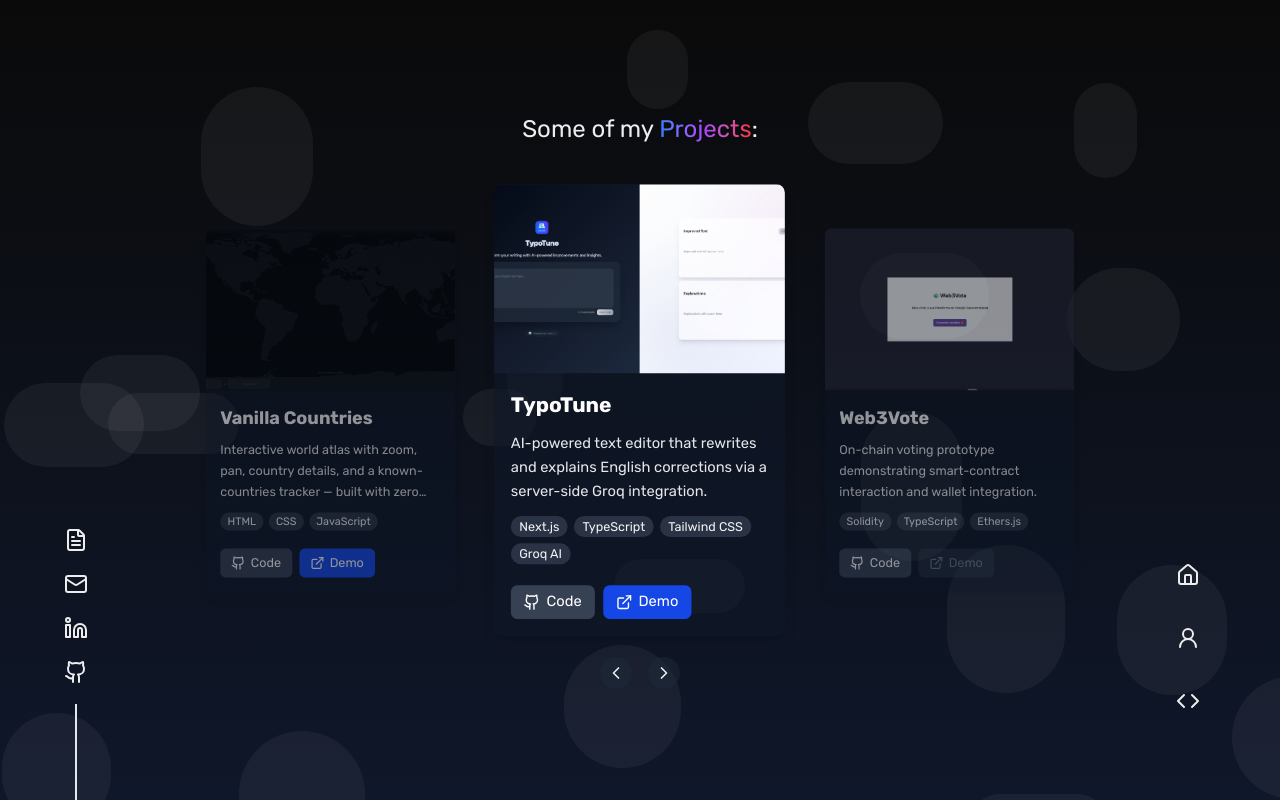
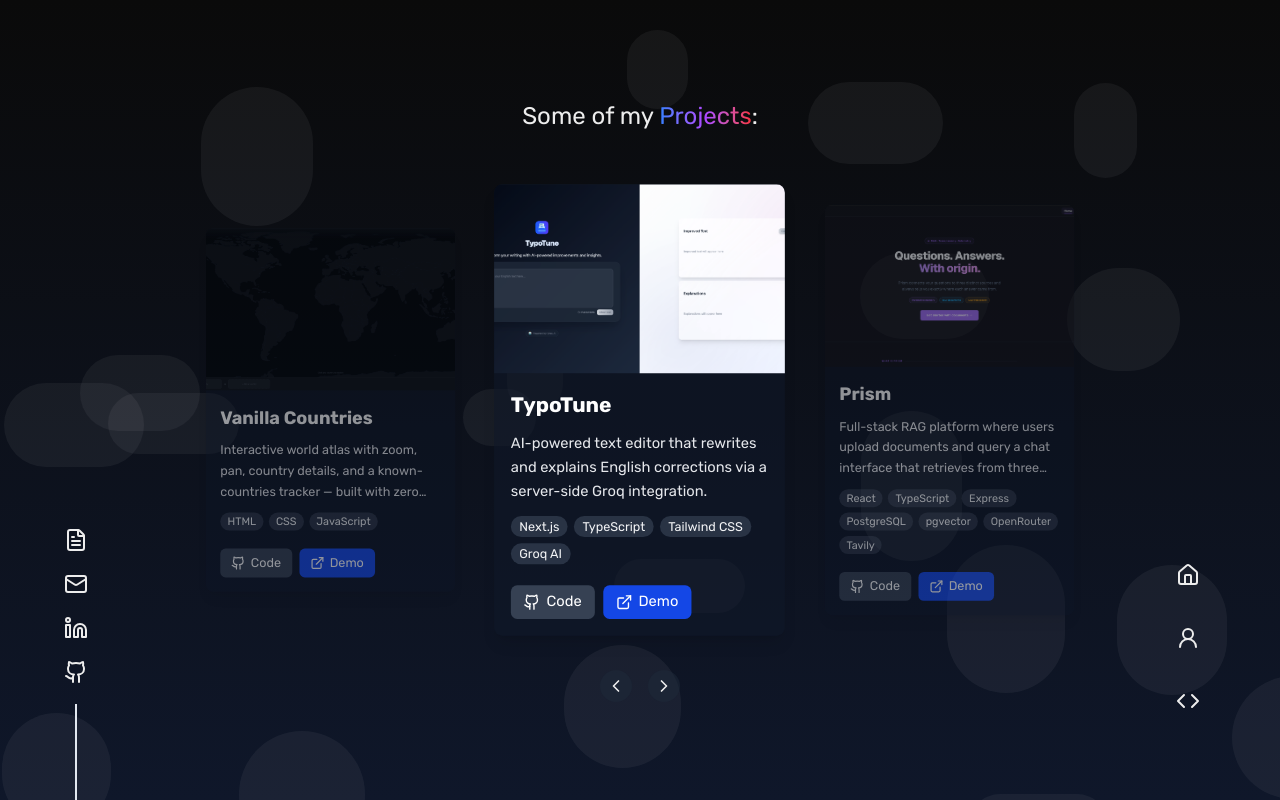
Before and after one commit to ericiannj/new-port, a Next.js app: page /projects in a window 1280 px wide. Built offline with nearby package versions, Linux system fonts and the light colour scheme.

Commit message:
feat(projects): replace web3vote with prism project entry

```diff
--- a/src/app/projects/data.ts
+++ b/src/app/projects/data.ts
@@ -1,7 +1,7 @@
 import type { StaticImageData } from 'next/image';
 import VanillaCountriesImage from '../../assets/images/vanilla-countries.png';
 import TypoTuneImage from '../../assets/images/typotune.png';
-import Web3VoteImage from '../../assets/images/web3vote.png';
+import PrismImage from '../../assets/images/prism.png';
 
 export type Project = {
   title: string;
@@ -32,11 +32,20 @@
     demo: 'https://typotune.ericjunqueira.com',
   },
   {
-    title: 'Web3Vote',
+    title: 'Prism',
     description:
-      'On-chain voting prototype demonstrating smart-contract interaction and wallet integration.',
-    stack: ['Solidity', 'TypeScript', 'Ethers.js'],
-    image: Web3VoteImage,
-    repo: 'https://github.com/ericiannj/web3vote',
+      'Full-stack RAG platform where users upload documents and query a chat interface that retrieves from three sources: personal knowledge base, model training, and the web.',
+    stack: [
+      'React',
+      'TypeScript',
+      'Express',
+      'PostgreSQL',
+      'pgvector',
+      'OpenRouter',
+      'Tavily',
+    ],
+    image: PrismImage,
+    repo: 'https://github.com/ericiannj/prism',
+    demo: 'https://prism.ericjunqueira.com',
   },
 ];
```
Also changed, not shown: src/assets/images/prism.png (added), src/assets/images/web3vote.png (deleted).
